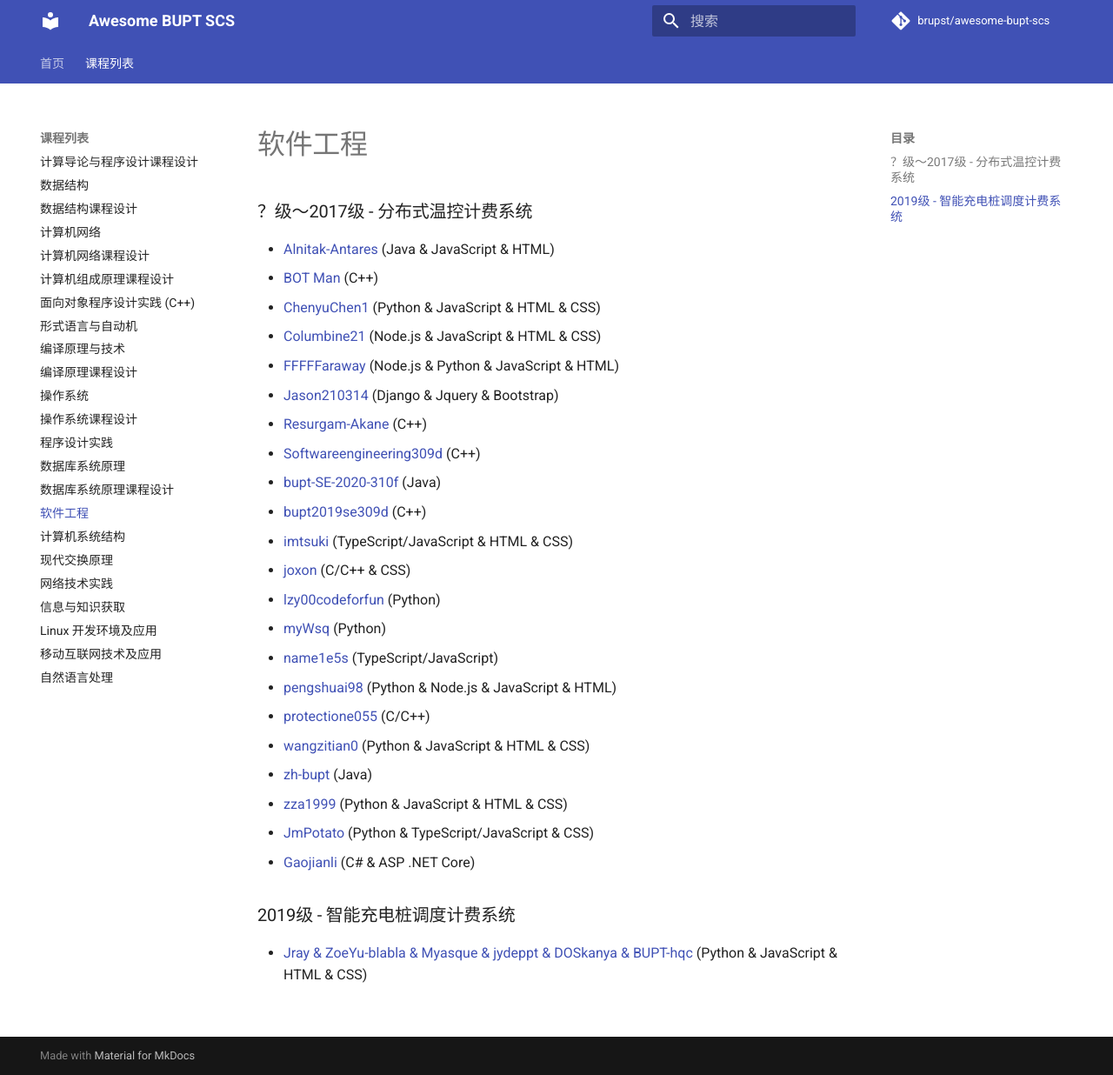
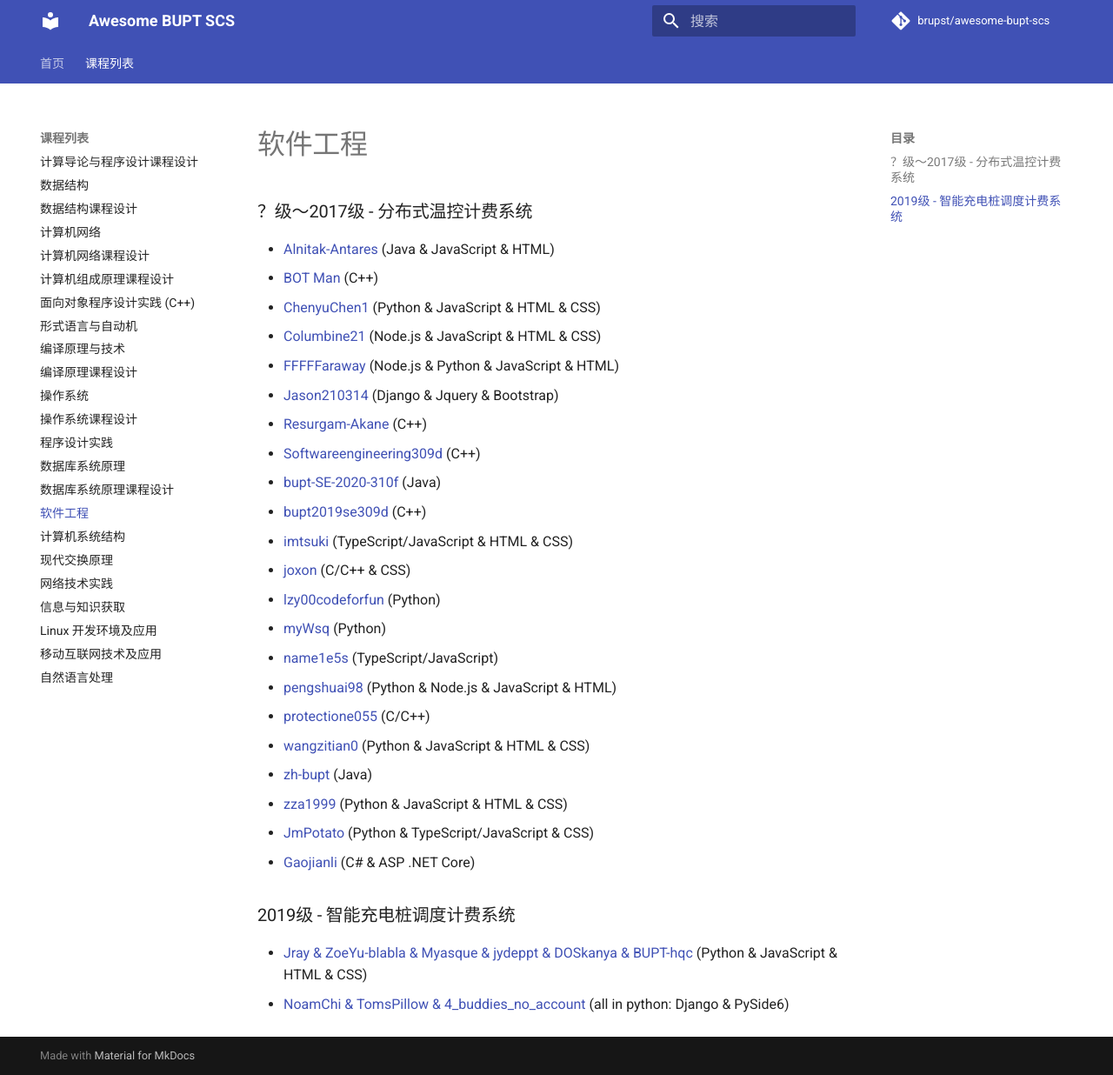
Before and after one commit to brupst/awesome-bupt-scs, an MkDocs documentation site: the page built from projects/Software-Engineering.md, in a window 1280 px wide and 1236 px high. Shown: the whole window at 87% size. Built offline with MkDocs 1.6.1 and Material for MkDocs 9.7.7, drawn with Linux system fonts in a browser that asks for light colours; comment, search, counter and statistics services are not loaded.

Commit message:
📃 docs(grade3_software-engineering): Add NoamChi's work (#59)

```diff
--- a/projects/Software-Engineering.md
+++ b/projects/Software-Engineering.md
@@ -28,3 +28,4 @@
 ### 2019级 - 智能充电桩调度计费系统
 
 * [Jray & ZoeYu-blabla & Myasque & jydeppt & DOSkanya & BUPT-hqc](https://github.com/Jraaay/Charging-in-BUPT) (Python & JavaScript & HTML & CSS)
+* [NoamChi & TomsPillow & 4_buddies_no_account](https://github.com/PopChicken/acss_repo) (all in python: Django & PySide6)
```
